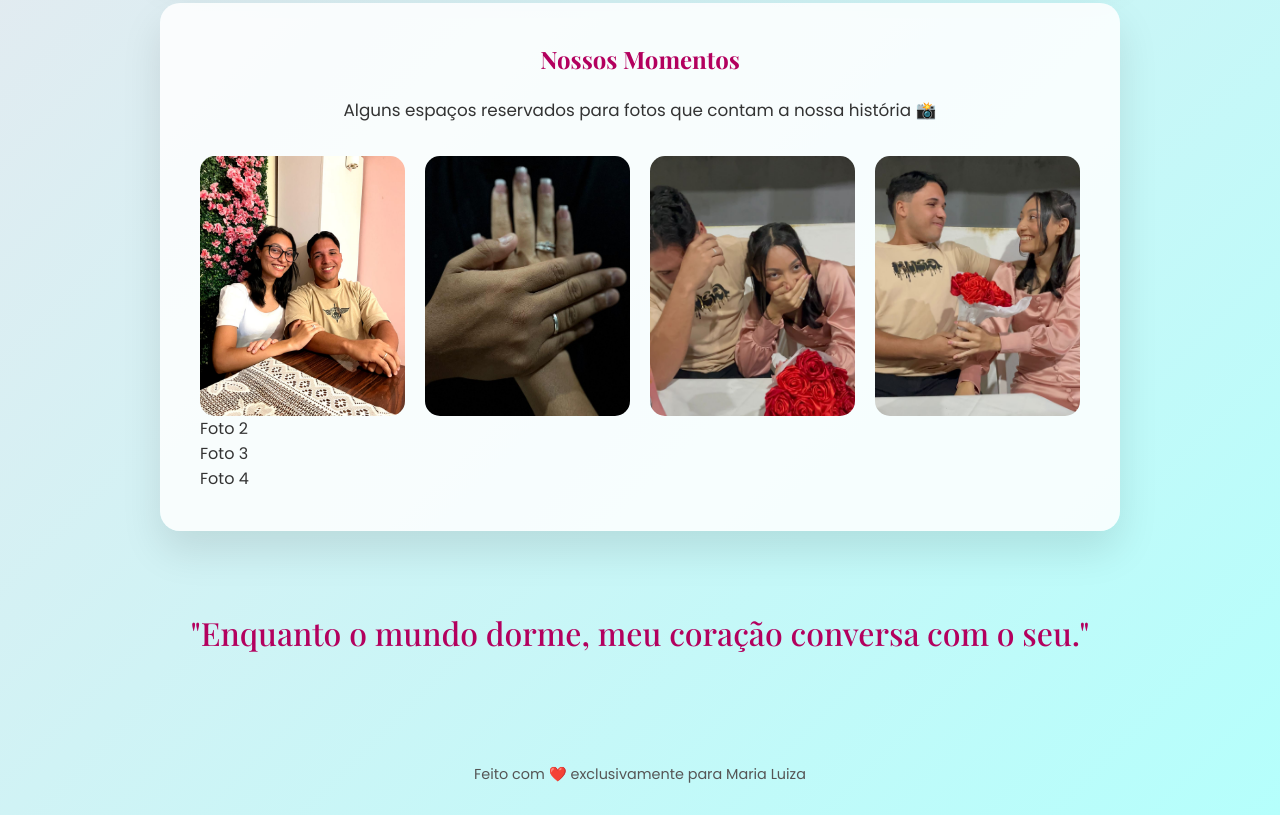
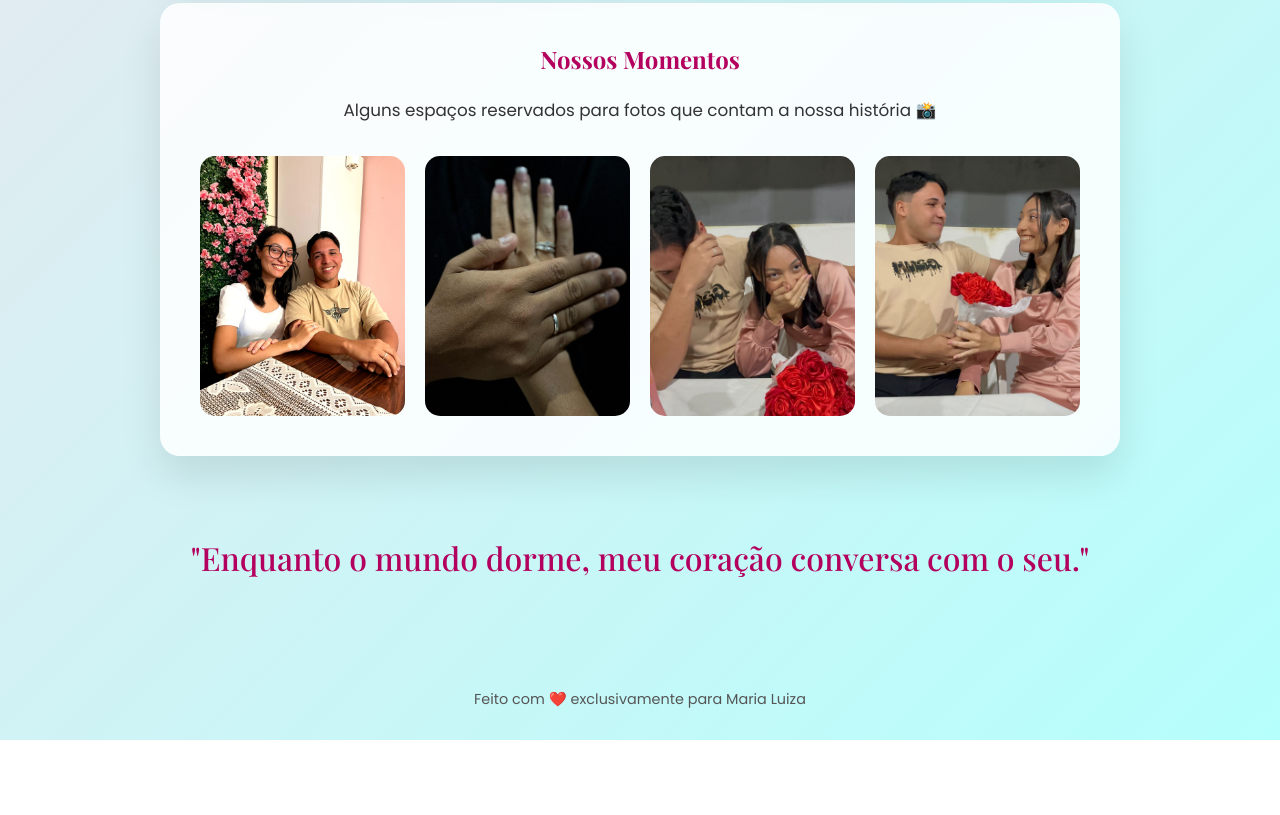
Before and after one commit to LucasMelo091/love-maria-luiza, a plain HTML site: page index.html in a window 1280 px wide. Shown: the part 1402-2217 px from the top of the page. After the commit the page ends 2142 px from the top, so only its background shows below. Drawn offline with nearby package versions, Linux system fonts and the light colour scheme.

Commit message:
Update index.html

```diff
--- a/index.html
+++ b/index.html
@@ -142,9 +142,7 @@
         <img src="foto3.jpg" alt="Juntos em mais um momento importante">
         <img src="foto4.jpg" alt="Um dia simples, mas cheio de amor">
       </div>
-        <div>Foto 2</div>
-        <div>Foto 3</div>
-        <div>Foto 4</div>
+
       </div>
     </div>
       <div class="surprise" id="surprise">
```
